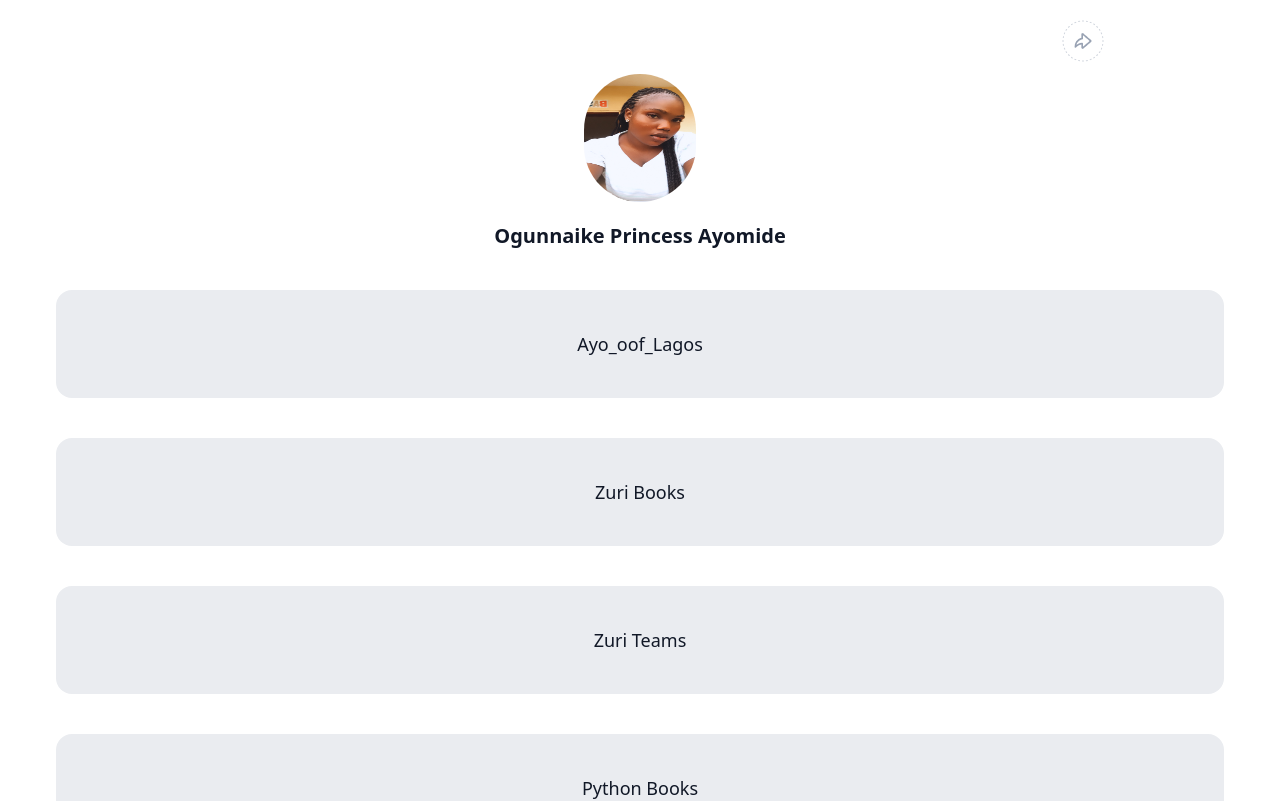
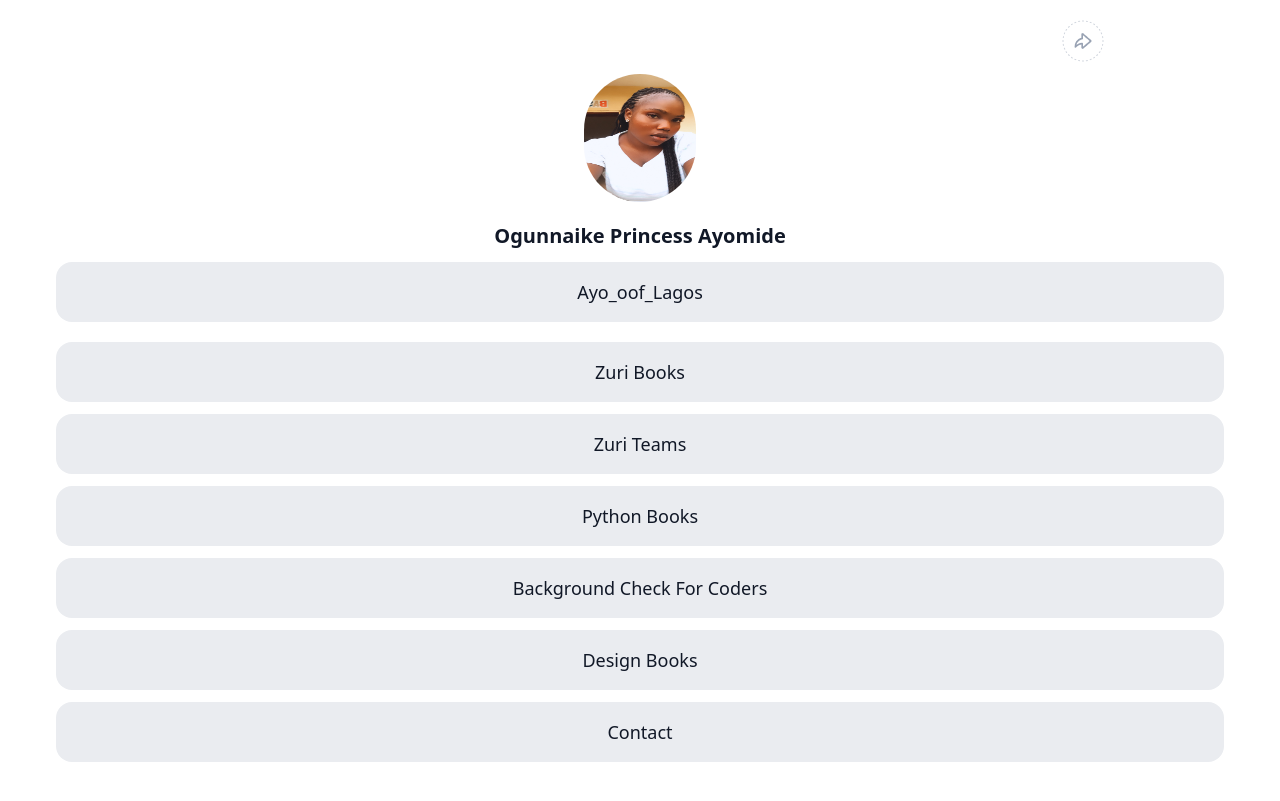
Before and after one commit to Princessayomide53/Profile-link, a React (Create React App) app: page / in a window 1280 px wide. Shown: the top 801 px of the page. Built offline with nearby package versions, Linux system fonts and the light colour scheme.

Commit message:
editing: made some changes

```diff
--- /dev/null
+++ b/src/Contact.css
@@ -0,0 +1,3 @@
+input, textarea {
+    border:1px solid black;
+}
--- a/src/Pages/Contact.js
+++ b/src/Pages/Contact.js
@@ -1,5 +1,6 @@
 import React, { useState, useEffect } from "react"
 import Footer from "../components/Footer"
+import "../Contact.css"
 
 function Contact() {
 
@@ -61,15 +62,15 @@ function Contact() {
 
     return (
         <>
-        <div className='p-5 overflow-hidden flex-wrap'>
+        <div className='p-5 w-full max-w-[720px] mx-auto overflow-hidden flex-wrap'>
 
             <h1 className='font-semibold text-4xl text-[#101828] leading-8 mb-5 pt-0 -mt-2'>Contact Me</h1>
             <div className='text-[#475467] text-lg lg:text-xl 2xl:text-xl xl:text-xl leading-7 mb-2   tracking-normal md:tracking-normal lg:tracking-wide' > <p className='break-normal flex-wrap'>Hi there, contact me to ask me anything you have in mind.</p> </div>
          <form onSubmit={handleSubmit}>
 
          <div className=''>
-            <div className="lg:flex  xl:flex 2xl:flex lg:gap-1 lg:space-x-52 xl:gap-x-16 xl:space-x-96 2xl:space-x-96 2xl:gap-80">
-            <div className='flex-col mb-2 md:flex-col'>
+            <div className="lg:flex lg:gap-8">
+            <div className='flex-col mb-2 md:flex-col w-full'>
             <label className='font-medium text-lg leading-5 text-[#344054]'>First name </label><br />
             <input
              type="text"
@@ -78,11 +79,11 @@ function Contact() {
              value={formValues.first_name}
              onChange={handleChange}
                placeholder="Enter your first name"
-               className='h-12 pl-5 md:w-full w-full lg:w-96 xl:w-96 2xl:w-96 bg-[#D0D5DD] focus:invalid:outline-[#F89687] focus:outline-[#84CAFF] rounded-md shadow-md shadow-[#84CAFF] '/>
+               className='h-12 pl-5 md:w-full w-full bg-white focus:invalid:outline-[#F89687] focus:outline-[#84CAFF] rounded-md border-1 border-black'/>
          <p className="text-xl pt-2 flex-start text-[#F89687]">{formErrors.first_name}</p>
              </div>
 
-             <div className='flex-col mb-5'>
+             <div className='flex-col w-full mb-5'>
          <label className='font-medium text-lg leading-5 lg::space-x-10 text-[#344054]'>Last name </label><br />
         <input
         type="text"
@@ -91,7 +92,7 @@ function Contact() {
          value={formValues.last_name}
          onChange={handleChange}
           placeholder="Enter your last name"
-          className='h-12 pl-5 w-full md:w-full lg:w-96 xl:w-96 2xl:w-96 bg-[#D0D5DD] focus:invalid:outline-[#F89687] rounded-md focus:outline-[#84CAFF] shadow-md shadow-[#84CAFF] '/>
+          className='h-12 pl-5 w-full md:w-full lg:w-[100%] bg-white focus:invalid:outline-[#F89687] rounded-md focus:outline-[#84CAFF] '/>
                 <p className="text-xl pt-2 text-[#ec715e]">{formErrors.last_name}</p>
             </div>
             </div>
@@ -107,7 +108,7 @@ function Contact() {
 
 
                 placeholder="yourname@email.com"
-                 className='pt-2 h-12 pl-5 w-full md:w-full lg:w-full 2xl:w-full xl:w-full rounded-md bg-[#D0D5DD] focus:invalid:outline-[#F89687] focus:outline-[#84CAFF] shadow-md shadow-[#84CAFF]' />
+                 className='pt-2 h-12 pl-5 w-full md:w-full lg:w-full 2xl:w-full xl:w-full rounded-md bg-white focus:invalid:outline-[#F89687] focus:outline-[#84CAFF]' />
 
 
 
@@ -123,7 +124,7 @@ function Contact() {
              value={formValues.message}
              onChange={handleChange}
                 placeholder="Send me a message i will reply as soon as possible"
-                 className="pt-2 py-36 pl-5 lg:w-full md:w-full w-full block rounded-md focus:outline-[#84CAFF] bg-[#D0D5DD] shadow-md checked:bg-[#84CAFF] shadow-[#84CAFF] "></textarea>
+                 className="pt-2 py-36 pl-5 lg:w-full md:w-full w-full block rounded-md focus:outline-[#84CAFF] border-solid border-black border-1 resize-none "></textarea>
 
             </div>
             <p className="text-xl text-[#ec715e]">{formErrors.message}</p>
--- a/src/components/Main.jsx
+++ b/src/components/Main.jsx
@@ -6,42 +6,42 @@ function App() {
 
       <div className='overflow-hidden px-12 md:px-2 lg:px-14 xl:px-14 2xl:px-14'>
 
-       <div className='text-gray-900 text-lg md:text-lg xl:text-xl 2xl:text-xl lg:text-xl font-bold leading-8 flex justify-center p-0 pt-5 mb-5'>
+       <div className='text-gray-900 text-lg md:text-lg xl:text-xl 2xl:text-xl lg:text-xl font-bold leading-8 flex justify-center p-0 pt-5 mb-2'>
         Ogunnaike Princess Ayomide
        </div>
 
 
-  <div className='text-gray-900 flex justify-center bg-[#EAECF0] px-5 py-10 text-lg leading-7 rounded-2xl font-medium mt-10 hover:bg-gray-100'>
+  <div className='text-gray-900 flex justify-center bg-[#EAECF0] px-5 py-4 text-lg leading-7 rounded-2xl font-medium mt-3 hover:bg-gray-100'>
         <button id="twitter"><a href="https://mobile.twitter.com/home">Ayo_oof_Lagos</a></button>
         </div>
 
-        <button id='slack' className= 'text-gray-900 hidden mx-auto bg-[#EAECF0] rounded-2xl py-10 text-lg leading-7 mt-10 font-medium hover:bg-gray-100'>
+        <button id='slack' className= 'text-gray-900 hidden mx-auto bg-[#EAECF0] rounded-2xl py-4 text-lg leading-7 mt-3 font-medium hover:bg-gray-100'>
      Princess Ayomi
       </button>
 
 
-      <div className='text-gray-900 flex justify-center bg-[#EAECF0] px-5 py-10 text-lg leading-7 rounded-2xl font-medium mt-10 hover:bg-gray-100'>
+      <div className='text-gray-900 flex justify-center bg-[#EAECF0] px-5 py-4 text-lg leading-7 rounded-2xl font-medium mt-5 hover:bg-gray-100'>
         <a id='btn__zuri' href="https://training.zuri.team/">Zuri  Books</a>
         </div>
 
-     <div className='text-gray-900 flex justify-center px-5 py-10 bg-[#EAECF0] rounded-2xl  text-lg leading-7 mt-10 font-medium hover:bg-gray-100'>
+     <div className='text-gray-900 flex justify-center px-5 py-4 bg-[#EAECF0] rounded-2xl  text-lg leading-7 mt-3 font-medium hover:bg-gray-100'>
         <a id='books' href="http://books.zuri.team">Zuri  Teams</a>
         </div>
 
-        <div className='text-gray-900 flex justify-center px-5 py-10 bg-[#EAECF0] rounded-2xl   text-lg leading-7 mt-10 font-medium hover:bg-gray-100'>
+        <div className='text-gray-900 flex justify-center px-5 py-4 bg-[#EAECF0] rounded-2xl   text-lg leading-7 mt-3 font-medium hover:bg-gray-100'>
         <a id='book__python' href="https://books.zuri.team/python-for-beginners?ref_id=Princess Ayomi">Python Books</a>
         </div>
 
-  <div className=' text-gray-900 flex justify-center bg-[#EAECF0] px-5 py-10 rounded-2xl   text-lg leading-7 mt-10 font-medium hover:bg-gray-100'>
+  <div className=' text-gray-900 flex justify-center bg-[#EAECF0] px-5 py-4 rounded-2xl   text-lg leading-7 mt-3 font-medium hover:bg-gray-100'>
         <a id='pitch' href="https://background.zuri.team">Background Check For Coders</a>
         </div>
 
 
-  <div className='text-gray-900 flex justify-center bg-[#EAECF0] rounded-2xl px-5 py-10  text-lg leading-7 mt-10 font-medium mb-10 hover:bg-gray-100'>
+  <div className='text-gray-900 flex justify-center bg-[#EAECF0] rounded-2xl px-5 py-4  text-lg leading-7 mt-3 font-medium  hover:bg-gray-100'>
         <a id='book__design' href="https://books.zuri.team/design-rules">Design Books</a>
         </div>
 
-        <div className='text-gray-900 flex justify-center bg-[#EAECF0] rounded-2xl px-5 py-10  text-lg leading-7 mt-10 font-medium mb-10 hover:bg-gray-100'>
+        <div className='text-gray-900 flex justify-center bg-[#EAECF0] rounded-2xl px-5 py-4  text-lg leading-7 mt-3 font-medium mb-10 hover:bg-gray-100'>
         <a id='contact' href="/contact">Contact</a>
         </div>
 
```
